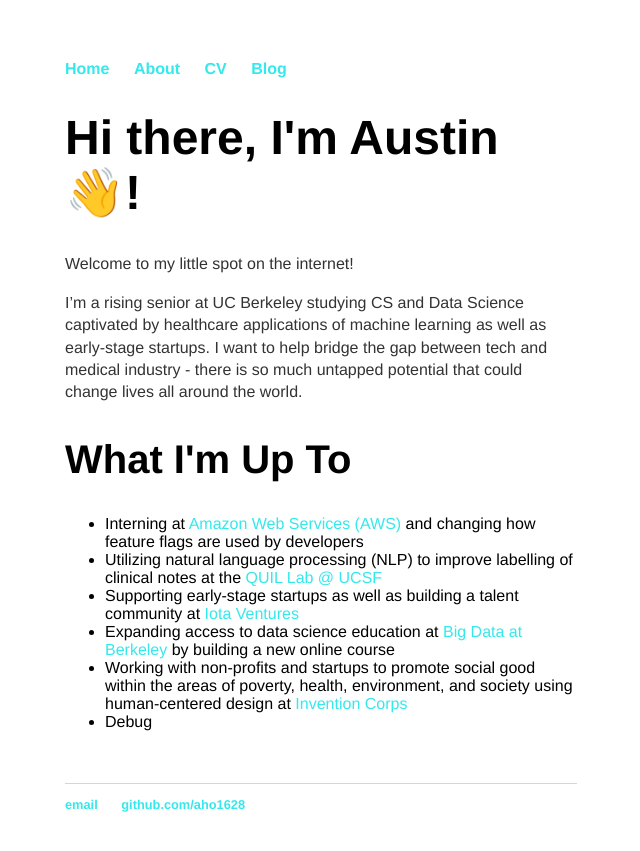
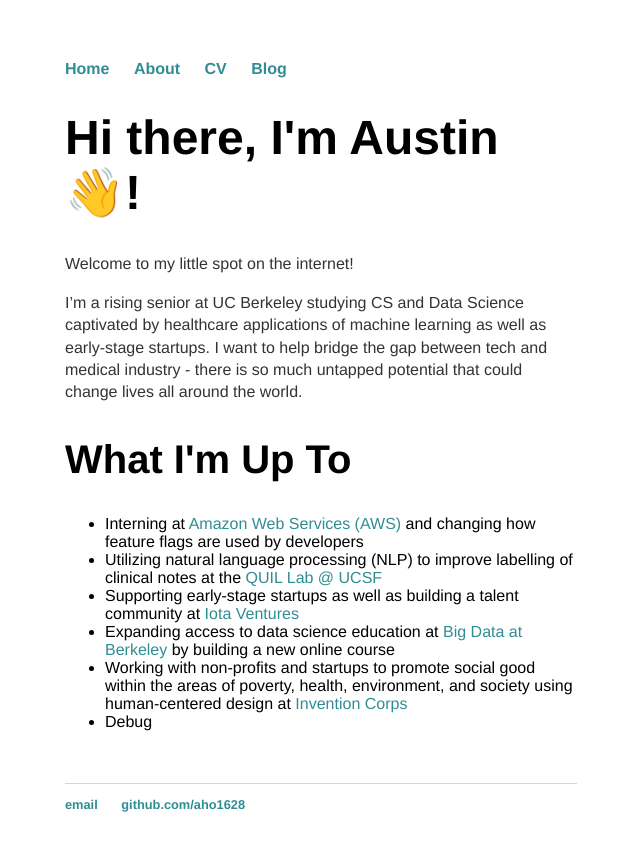
Before and after one commit to aho1628/aho1628.github.io, a Jekyll site: the page built from index.html, in a window 1280 px wide. Shown: the top 851 px of the page, without its empty margins (319-959 px from the left). Built offline with Jekyll 4.4.1, drawn with Linux system fonts in a browser that asks for light colours.

Commit message:
Darker shade of blue for linking

```diff
--- a/css/main.css
+++ b/css/main.css
@@ -14,7 +14,7 @@
 }
 a {
     text-decoration: none;
-    color: #34e8eb;
+    color: #318d94;
 }
 a:hover {
     text-decoration: underline;
```
